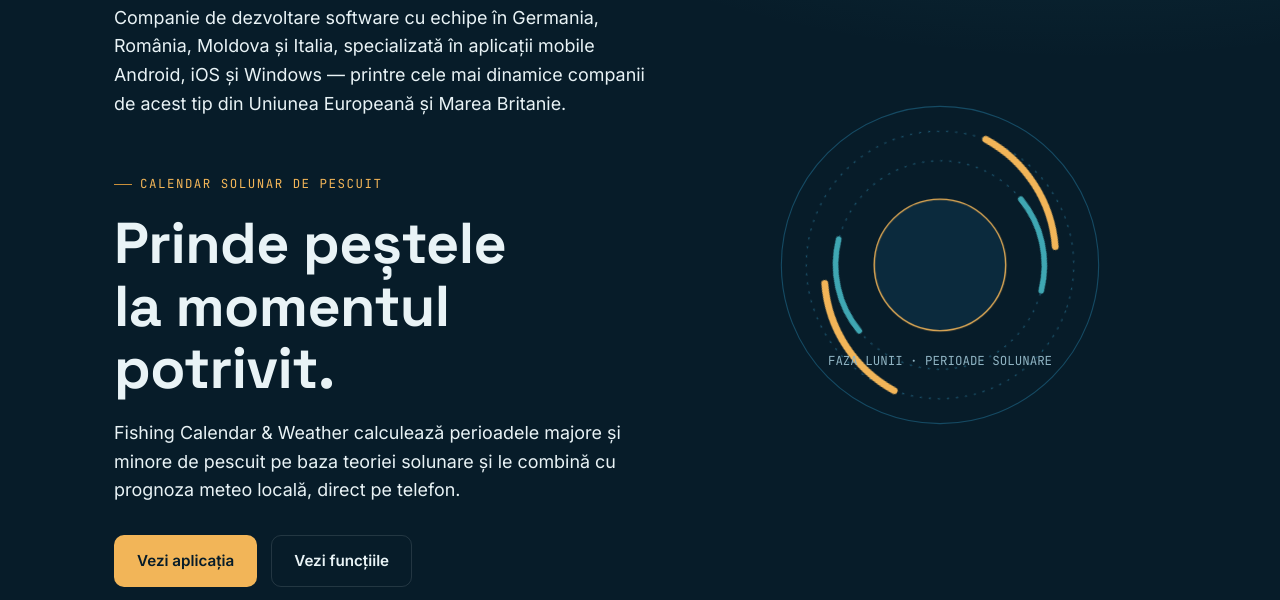
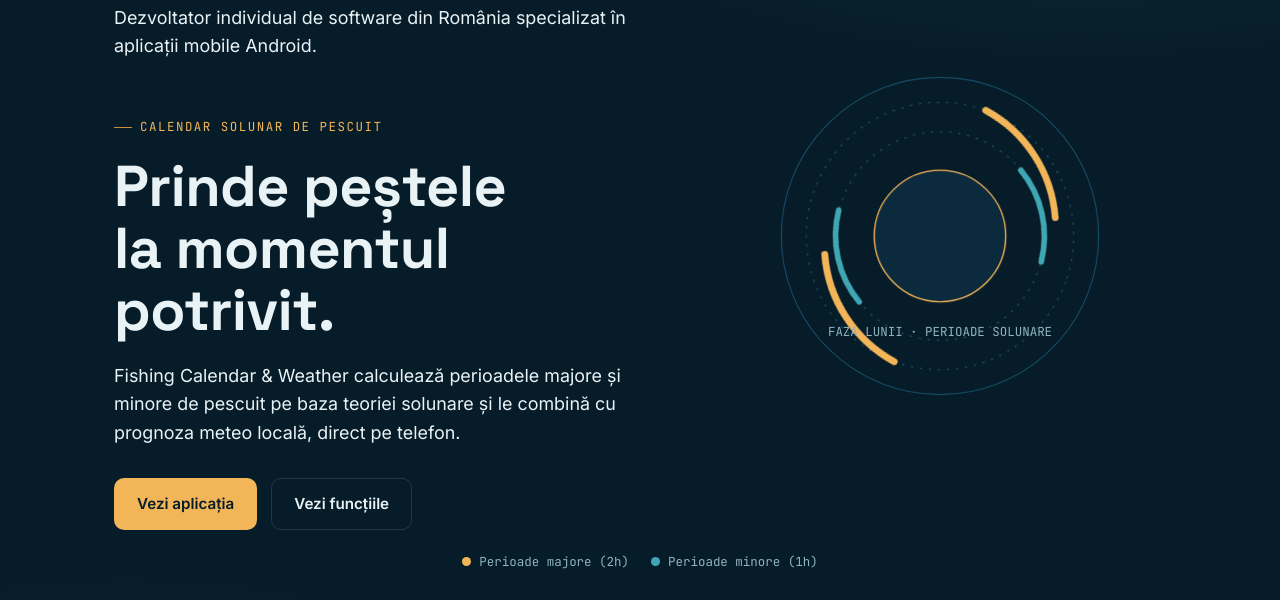
Before and after one commit to escudesign/escudesign.github.io, a plain HTML site: page index.html in a window 1280 px wide. Shown: the part 200-800 px from the top of the page. Drawn offline with Linux system fonts and the light colour scheme.

Commit message:
Update index.html

```diff
--- a/index.html
+++ b/index.html
@@ -264,7 +264,7 @@
           <img src="logo.png" alt="Escu Design logo" class="brand-logo">
           <a href="https://escudesign.blogspot.com/2014/06/escu-design.html" target="_blank" rel="noopener" class="brand-name-link">Escu Design</a>
         </div>
-        <p class="lead" style="margin-top:6px;">Companie de dezvoltare software cu echipe în Germania, România, Moldova și Italia, specializată în aplicații mobile Android, iOS și Windows — printre cele mai dinamice companii de acest tip din Uniunea Europeană și Marea Britanie.</p>
+        <p class="lead" style="margin-top:6px;">Dezvoltator individual de software din România specializat în aplicații mobile Android.</p>
         <span class="eyebrow" style="margin-top:26px;">Calendar solunar de pescuit</span>
         <h1>Prinde peștele<br>la momentul potrivit.</h1>
         <p class="lead">Fishing Calendar &amp; Weather calculează perioadele majore și minore de pescuit pe baza teoriei solunare și le combină cu prognoza meteo locală, direct pe telefon.</p>
```
